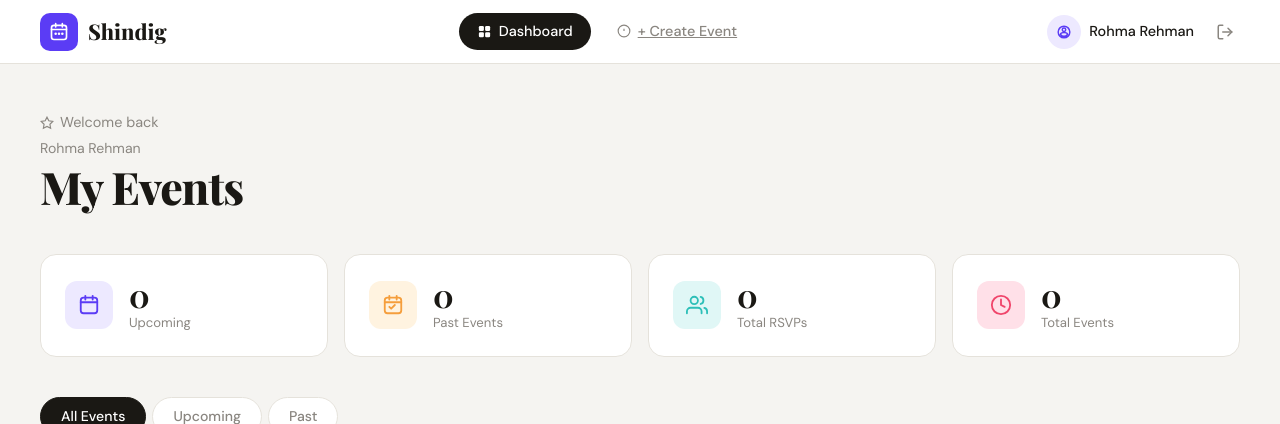
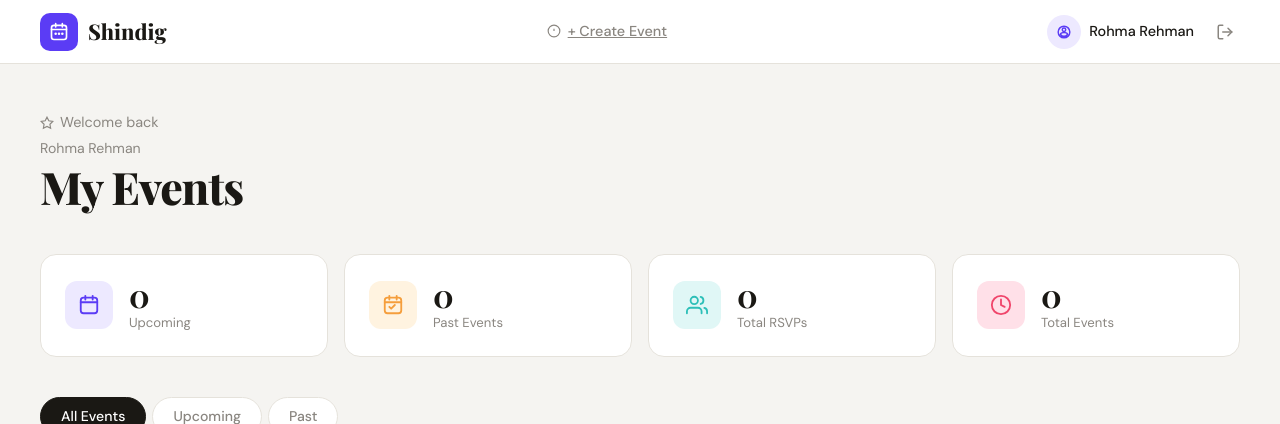
Before and after one commit to DanWiese/CITS3403_project, a Flask app: page /dashboard in a window 1280 px wide. Shown: the top 424 px of the page. Run offline with Flask 3, Linux system fonts and the light colour scheme; the visitor is signed in with stand-in values (Sample User, id 1); data that the repository does not hold is empty.

Commit message:
removed black dashboard button

```diff
--- a/templates/dashboard.html
+++ b/templates/dashboard.html
@@ -70,15 +70,7 @@
   </a>
 
   <div class="nav-center">
-    <button class="nav-btn active">
-      <svg width="15" height="15" viewBox="0 0 24 24" fill="none">
-        <rect x="3" y="3" width="8" height="8" rx="2" fill="currentColor"/>
-        <rect x="13" y="3" width="8" height="8" rx="2" fill="currentColor"/>
-        <rect x="3" y="13" width="8" height="8" rx="2" fill="currentColor"/>
-        <rect x="13" y="13" width="8" height="8" rx="2" fill="currentColor"/>
-      </svg>
-      Dashboard
-    </button>
+
     <a href="{{ url_for('new_event') }}" class="nav-btn ghost">
       <svg width="14" height="14" viewBox="0 0 24 24" fill="none" stroke="currentColor" stroke-width="2">
         <circle cx="12" cy="12" r="10"/><line x1="12" y1="8" x2="12" y2="12"/><line x1="12" y1="16" x2="12.01" y2="16"/>
```
